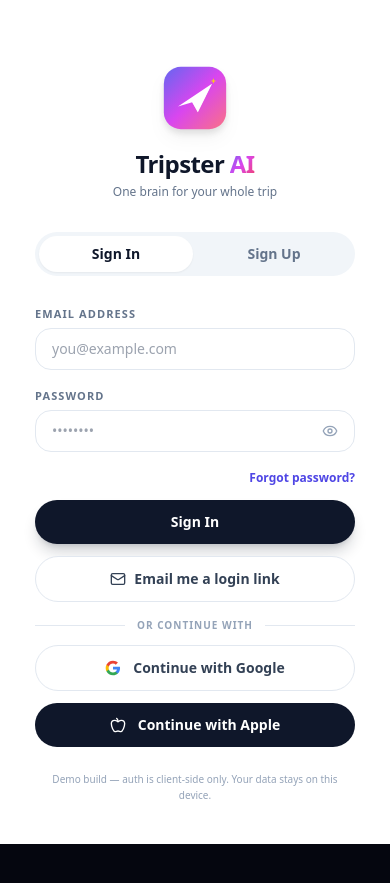
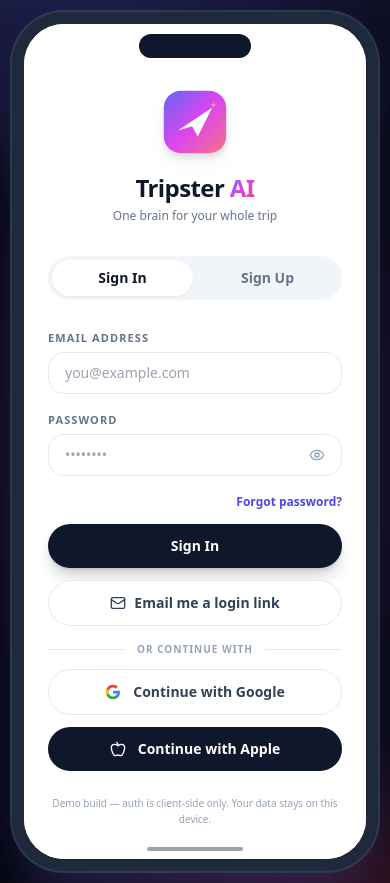
Before and after one commit to sparshcode/tripster, a Next.js app: page / in a window 390 px wide. Before the commit the page ends 844 px from the top, so only its background shows below. Built offline with nearby package versions, Linux system fonts and the light colour scheme.

Commit message:
Show phone frame at all viewport widths

```diff
--- a/components/PhoneFrame.tsx
+++ b/components/PhoneFrame.tsx
@@ -2,15 +2,15 @@
 
 import type { ReactNode } from "react";
 
-// Renders a rounded iPhone-style bezel on desktop and a full-bleed viewport on real mobile.
+// A rounded iPhone-style bezel that scales down gracefully on small viewports.
 export function PhoneFrame({ children }: { children: ReactNode }) {
   return (
-    <div className="phone-backdrop flex min-h-screen items-center justify-center p-0 sm:p-8">
-      <div className="relative w-full max-w-md sm:rounded-[54px] sm:bg-slate-800 sm:p-3.5 sm:shadow-2xl sm:shadow-indigo-500/30 sm:ring-2 sm:ring-slate-700/80">
-        <main className="relative flex min-h-screen w-full flex-col overflow-hidden bg-white sm:min-h-[820px] sm:rounded-[42px] sm:shadow-inner sm:ring-1 sm:ring-black/10">
-          <div className="pointer-events-none absolute left-1/2 top-2.5 z-50 hidden h-7 w-32 -translate-x-1/2 rounded-full bg-slate-900 sm:block" />
+    <div className="phone-backdrop flex min-h-screen items-center justify-center p-3 sm:p-8">
+      <div className="relative w-full max-w-md rounded-[52px] bg-slate-800 p-3 shadow-2xl shadow-indigo-500/30 ring-2 ring-slate-700/80">
+        <main className="relative flex min-h-[720px] w-full flex-col overflow-hidden rounded-[40px] bg-white shadow-inner ring-1 ring-black/10 sm:min-h-[820px]">
+          <div className="pointer-events-none absolute left-1/2 top-2.5 z-50 h-6 w-28 -translate-x-1/2 rounded-full bg-slate-900" />
           {children}
-          <div className="pointer-events-none absolute inset-x-0 bottom-2 z-50 mx-auto hidden h-1 w-28 rounded-full bg-slate-900/40 sm:block" />
+          <div className="pointer-events-none absolute inset-x-0 bottom-2 z-50 mx-auto h-1 w-24 rounded-full bg-slate-900/40" />
         </main>
       </div>
     </div>
--- a/components/TripHero.tsx
+++ b/components/TripHero.tsx
@@ -50,7 +50,7 @@
   const label = tripDateRangeLabel(trip);
 
   return (
-    <header className="relative overflow-hidden bg-gradient-to-br from-indigo-600 via-fuchsia-600 to-rose-500 px-6 pb-8 pt-6 text-white sm:pt-12">
+    <header className="relative overflow-hidden bg-gradient-to-br from-indigo-600 via-fuchsia-600 to-rose-500 px-6 pb-8 pt-12 text-white">
       <div className="pointer-events-none absolute -right-24 -top-24 h-64 w-64 rounded-full bg-white/15 blur-3xl" />
       <div className="pointer-events-none absolute -left-20 bottom-0 h-52 w-52 rounded-full bg-black/10 blur-2xl" />
 
```
